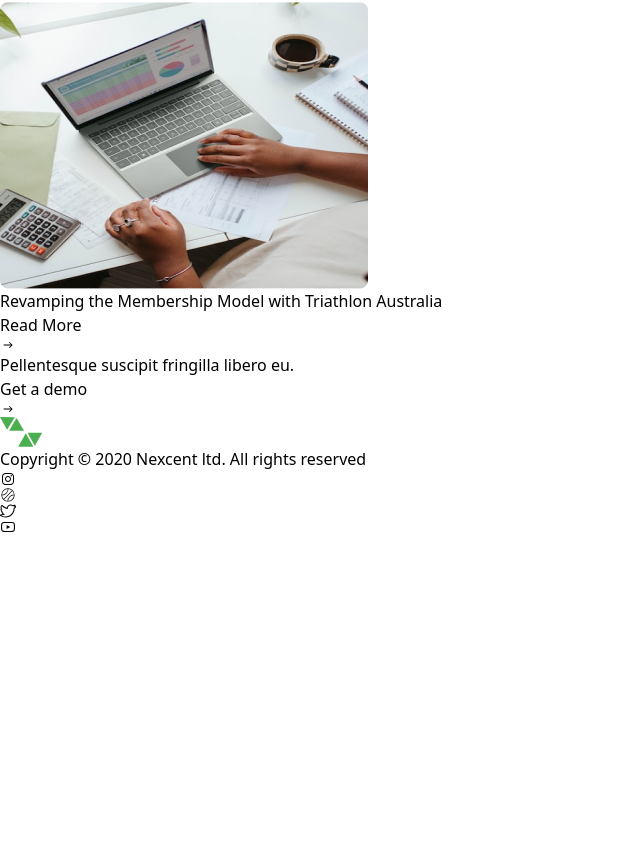
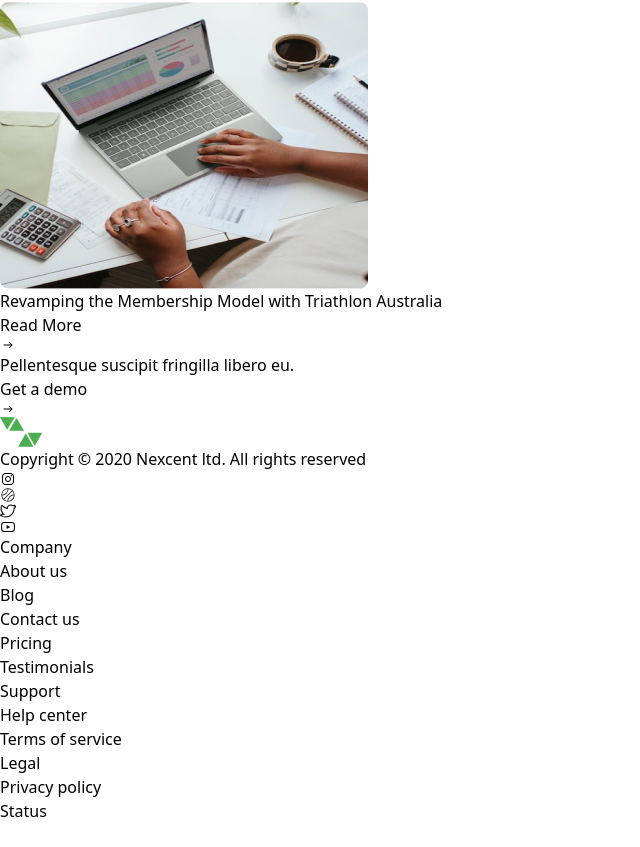
Before and after one commit to talha-fullstackdev/bytewise-project, a React (Vite) app: page / in a window 1280 px wide. Shown: the part 4622-5469 px from the top of the page, without its empty margins (0-640 px from the left). Before the commit the page ends 5181 px from the top, so only its background shows below. Built offline with nearby package versions, Linux system fonts and the light colour scheme.

Commit message:
filled the FooterNavigation componenet

```diff
--- a/src/components/footer/FooterNavigation.jsx
+++ b/src/components/footer/FooterNavigation.jsx
@@ -21,7 +21,18 @@ const FooterNavigation = () => {
     ]
   return (
     <div>
-
+       {data.map((item)=>(
+        <div className="">
+               <p>{item.heading}</p>
+               <ul className="">
+                <li>{item.item1}</li>
+                <li>{item.item2}</li>
+                <li>{item.item3}</li>
+                <li>{item.item4}</li>
+                <li>{item.item5}</li>
+               </ul>
+        </div>
+       ))}
     </div>
   )
 }
```
